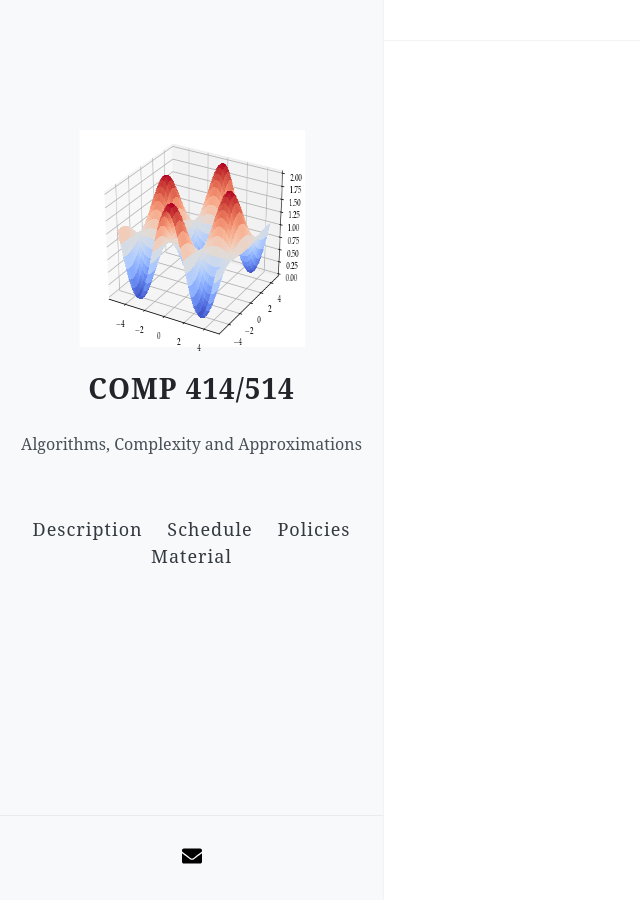
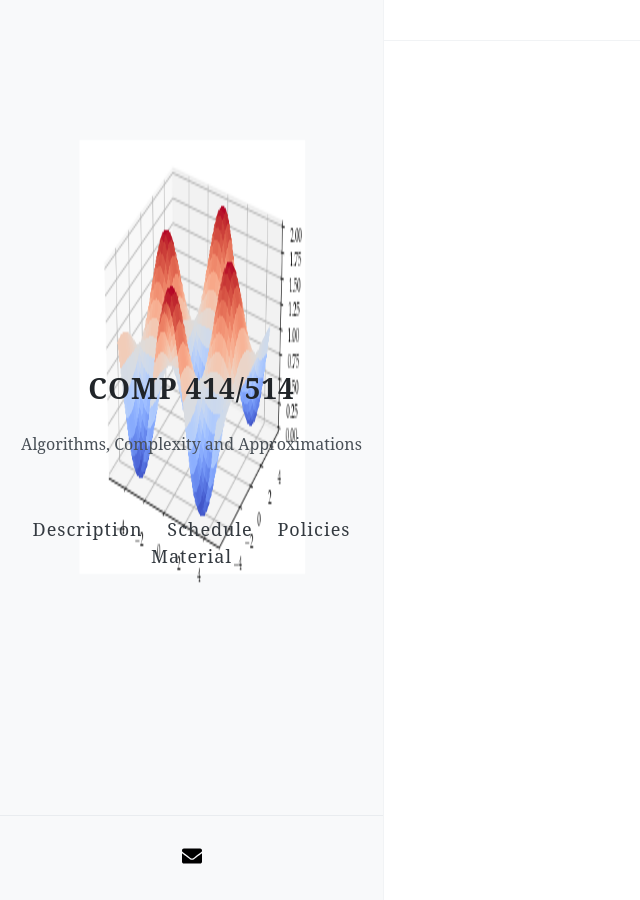
Before and after one commit to akyrillidis/comp414-514, a Jekyll site: the page built from index.md, in a window 1280 px wide. Shown: the whole page, without its empty margins (0-640 px from the left). Built offline with Jekyll 4.4.1, drawn with Linux system fonts in a browser that asks for light colours; nearby versions of some CDN libraries.

Commit message:
Update nav.html

```diff
--- a/_includes/nav.html
+++ b/_includes/nav.html
@@ -2,7 +2,7 @@
   <header class="sidebar clearfix">
     <div class="site-info">
       {% if site.avatar %}
-        <a href="{{ site.baseurl }}/" class="site-avatar"><img src="{{ site.avatar }}" width="356" height="238" /></a>
+        <a href="{{ site.baseurl }}/" class="site-avatar"><img src="{{ site.avatar }}" width="712" height="476" /></a>
       {% endif %}
       <h1 class="site-name"><a href="{{ site.baseurl }}/">{{ site.name }}</a></h1>
       <p class="site-description">{{ site.description }}</p>
```
